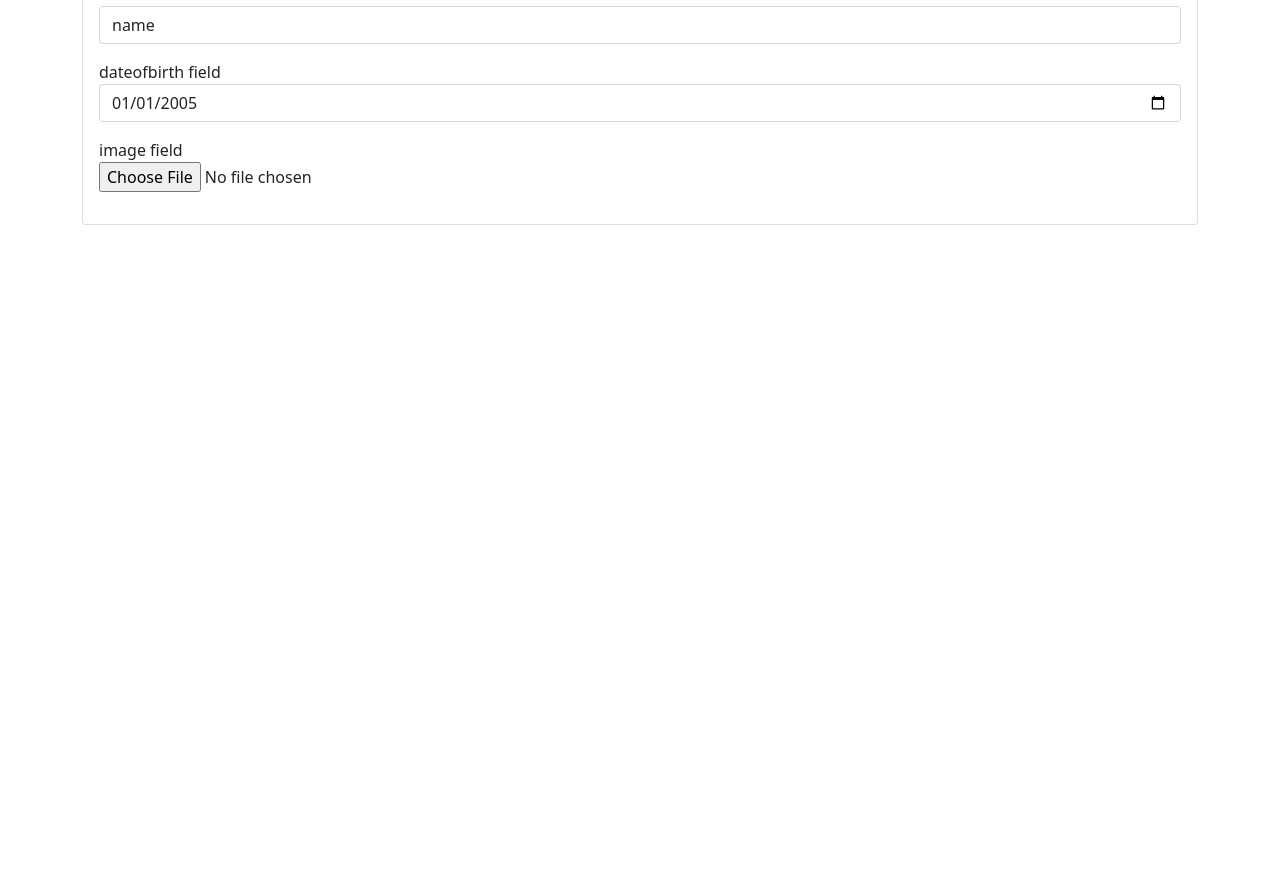
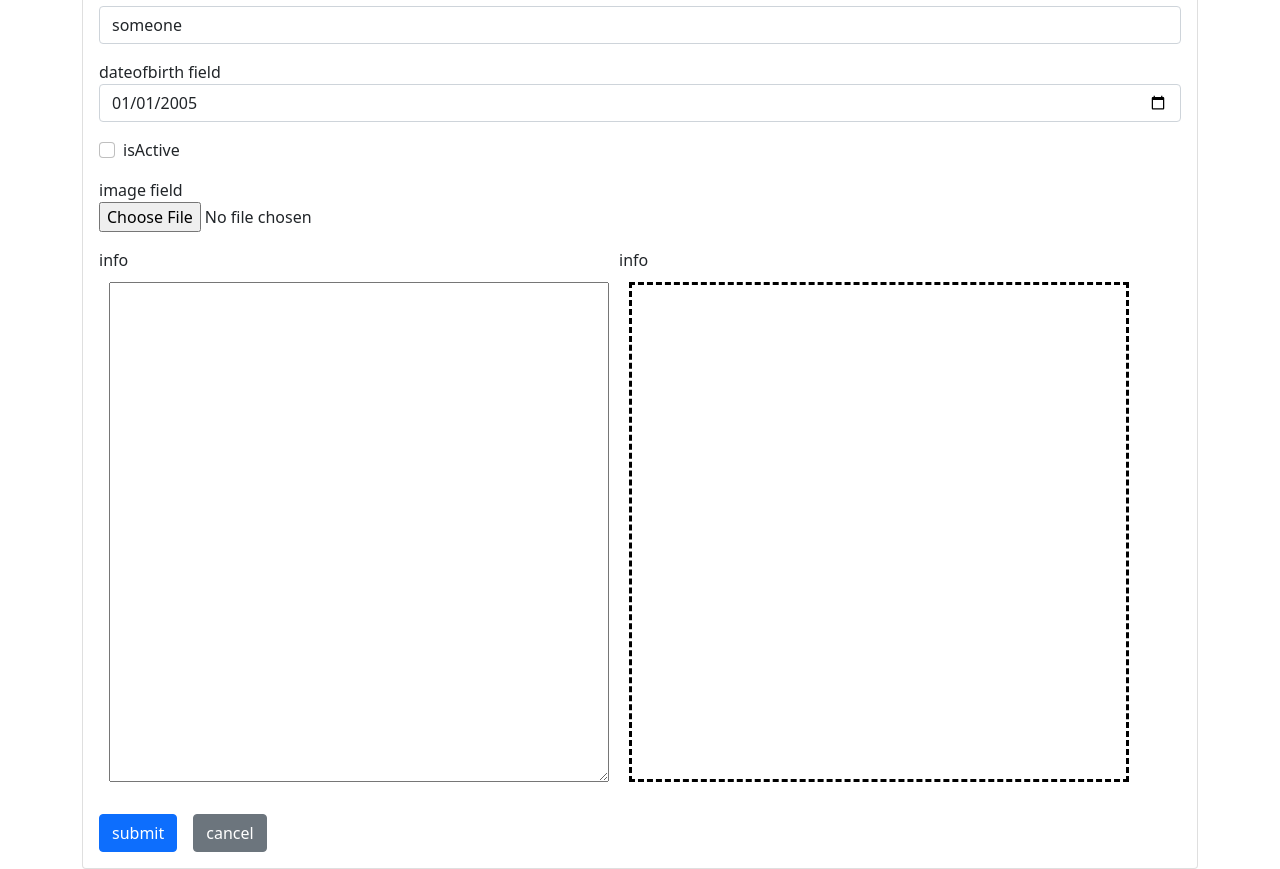
Before and after one commit to Ancel-Jomon/studentproject, a React (Create React App) app: page /student/edit/1 in a window 1280 px wide. Shown: the part 200-1069 px from the top of the page. Before the commit the page ends 800 px from the top, so only its background shows below. Built offline with nearby package versions, Linux system fonts and the light colour scheme.

Commit message:
added markdown field

```diff
--- a/package.json
+++ b/package.json
@@ -14,6 +14,7 @@
     "formik": "^2.4.6",
     "react": "^18.3.1",
     "react-dom": "^18.3.1",
+    "react-markdown": "^9.0.1",
     "react-router-dom": "^6.27.0",
     "react-scripts": "^5.0.1",
     "typescript": "^4.9.5",
--- /dev/null
+++ b/src/forms/checkboxfield.tsx
@@ -0,0 +1,15 @@
+import { ErrorMessage, Field } from "formik";
+
+export default function CheckboxField(props: checkboxFieldProps) {
+  return (
+    <div className="mb-3 form-check">
+      <Field className="form-check-input" id={props.field} name={props.field} type="checkbox"/>
+        <label htmlFor={props.field}>{props.displayname}</label>
+        <ErrorMessage name={props.field}>{(msg)=><div className="text-danger">{msg}</div>}</ErrorMessage>
+    </div>
+  );
+}
+interface checkboxFieldProps {
+  field: string;
+  displayname: string;
+}
--- a/src/forms/imagefield.module.css
+++ b/src/forms/imagefield.module.css
@@ -1,6 +1,6 @@
-#maindiv{
+.maindiv{
     margin-top: 10px;
 }
-#image{
-    width: 450px;
+img{
+    width: 200px;
 }
--- a/src/forms/imagefield.tsx
+++ b/src/forms/imagefield.tsx
@@ -1,5 +1,6 @@
 import { useFormikContext } from "formik";
 import { useState, ChangeEvent } from "react";
+import "./ImageField.module.css"
 
 export default function ImageField(props: imageFieldprops) {
   const [imageBase64, setImage64] = useState("");
@@ -44,12 +45,12 @@ export default function ImageField(props: imageFieldprops) {
         />
       </div>
       {imageBase64 ? (
-        <div id="maindiv">
+        <div className="maindiv">
           <img id="image" src={imageBase64} alt="selected image" />
         </div>
       ) : null}
       {imageURL ? (
-        <div id="maindiv">
+        <div className="maindiv">
           <img src={imageURL} alt="selected image" id="image" />
         </div>
       ) : null}
--- /dev/null
+++ b/src/forms/markdownfield.css
@@ -0,0 +1,15 @@
+.form-markdown{
+    display: flex;
+}
+
+.form-markdown textarea{
+    width: 500px;
+    height: 500px;
+    margin: 10px;
+}
+.form-markdown .markdown-container{
+    width: 500px;
+    height: 500px;
+    margin: 10px;
+    border: 3px dashed black;
+}
--- /dev/null
+++ b/src/forms/markdownfield.tsx
@@ -0,0 +1,32 @@
+import { Field, useFormikContext } from "formik";
+import ReactMarkdown from "react-markdown";
+import "./markdownfield.css"
+
+export default function MarkDownField(props: MarkDownFieldProps) {
+  const { values } = useFormikContext<any>();
+  return (
+    <div className="mb-3 form-markdown">
+      <div>
+        <label htmlFor={props.field}>{props.displayname}</label>
+        <div>
+          <Field name={props.field}
+            id={props.field}
+            as="textarea"
+            className="form-textarea"
+          />
+        </div>
+      </div>
+      <div>
+        <label htmlFor={props.field}>{props.displayname}</label>
+        <div className="markdown-container">
+          <ReactMarkdown>{values[props.field]}</ReactMarkdown>
+        </div>
+      </div>
+    </div>
+  );
+}
+
+interface MarkDownFieldProps {
+  field: string;
+  displayname: string;
+}
--- a/src/students/adddetail.tsx
+++ b/src/students/adddetail.tsx
@@ -14,6 +14,8 @@ export default function AddStudentDetail() {
           model={{ name: "", dateofbirth: undefined }}
           onsubmit={(values, { setSubmitting }) => {
             setSubmitting(false);
+
+            alert(JSON.stringify(values))
           }}
         />
       </div>
--- a/src/students/editstudent.tsx
+++ b/src/students/editstudent.tsx
@@ -5,7 +5,7 @@ export default function EditStudentDetail() {
     <div className="card">
       <div className="card-body">
         <StudentForm
-          model={{ name: "name", dateofbirth: new Date("01-01-2005") }}
+          model={{ name: "someone", dateofbirth: new Date("01-01-2005") }}
           onsubmit={(values, { setSubmitting }) => {
             setSubmitting(false);
           }}
--- a/src/students/studentdto.model.d.ts
+++ b/src/students/studentdto.model.d.ts
@@ -1,8 +1,9 @@
 export interface studentcreationDTO{
     name:string
     photo?:File
-    photourl?:URL
+    photourl?:string
     dateofbirth?:date
-    dept?:string
+    dept?:string;
+    isActive?:boolean
 
 }
--- a/src/students/studentform.tsx
+++ b/src/students/studentform.tsx
@@ -4,6 +4,10 @@ import { Form, Formik, FormikHelpers } from "formik";
 import * as Yup from "yup";
 import DateField from "../forms/datefeild";
 import ImageField from "../forms/imagefield";
+import MarkDownField from "../forms/markdownfield";
+import Button from "../utilities/button";
+import { Link } from "react-router-dom";
+import CheckboxField from "../forms/checkboxfield";
 
 export default function StudentForm(props: studentformprops) {
   return (
@@ -19,7 +23,11 @@ export default function StudentForm(props: studentformprops) {
         <Form>
           <TextFeild name="name" lablename="name label" />
           <DateField displayname="dateofbirth field" field="dateofbirth"/>
-          <ImageField displayname="image field" imageURL="" field="image"/>
+          <CheckboxField field="isActive" displayname="isActive"/>
+          <ImageField displayname="image field" imageURL={props.model.photourl} field="image"/>
+          <MarkDownField field="markdownfield" displayname="info"/>
+          <Button type="submit" className="btn btn-primary" disabled={formikprops.isSubmitting}>submit</Button>
+          <Link to="/student/add" className="btn btn-secondary ms-3">cancel</Link>
         </Form>
       )}
     </Formik>
```
Also changed, not shown: 1 other file (tests, documents, lock files or other folders).
